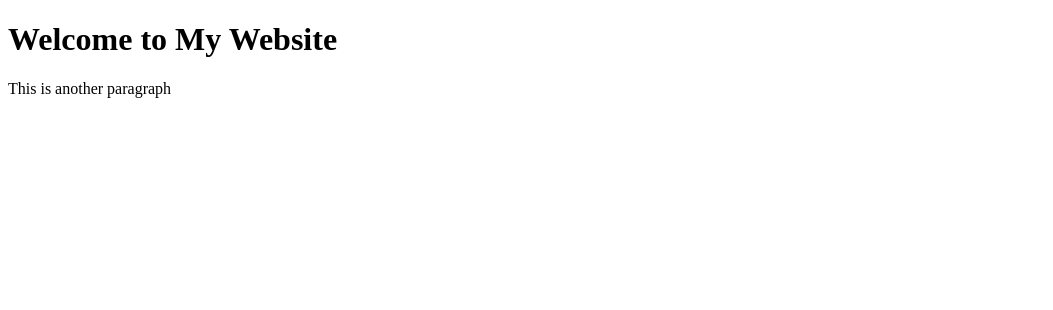
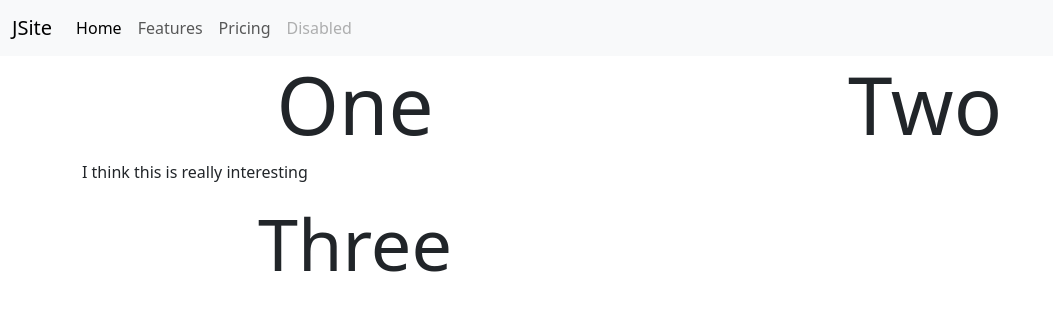
Before and after one commit to SzJasonHuang/PersonalWebsite, a plain HTML site: page index.html in a window 1280 px wide. Shown: the whole page, without its empty margins (0-1053 px from the left). Drawn offline with nearby package versions, Linux system fonts and the light colour scheme.

Commit message:
Add_Homepage

```diff
--- a/index.html
+++ b/index.html
@@ -1,18 +1,64 @@
-<!DOCTYPE html>
+<!doctype html>
 <html lang="en">
-  <head>
-    <meta charset="UTF-8">
-    <meta name="viewport" content="width=device-width, initial-scale=1.0">
-    <meta http-equiv="X-UA-Compatible" content="ie=edge">
-    <title>My Website</title>
-    <link rel="stylesheet" href="./style.css">
-    <link rel="icon" href="./favicon.ico" type="image/x-icon">
-  </head>
-  <body>
-    <main>
-        <h1>Welcome to My Website</h1>
-        <p>This is another paragraph</p>
-    </main>
-    <script src="index.js"></script>
-  </body>
+
+<head>
+  <meta charset="utf-8">
+  <meta name="viewport" content="width=device-width, initial-scale=1">
+  <title>Bootstrap demo</title>
+  <link href="https://cdn.jsdelivr.net/npm/bootstrap@5.3.3/dist/css/bootstrap.min.css" rel="stylesheet"
+    integrity="sha384-QWTKZyjpPEjISv5WaRU9OFeRpok6YctnYmDr5pNlyT2bRjXh0JMhjY6hW+ALEwIH" crossorigin="anonymous">
+</head>
+
+<body>
+
+  <nav class="navbar navbar-expand-lg bg-body-tertiary">
+    <div class="container-fluid">
+      <a class="pt-20 navbar-brand" href="/page.html">JSite</a>
+      <button class="navbar-toggler" type="button" data-bs-toggle="collapse" data-bs-target="#navbarNav" aria-controls="navbarNav" aria-expanded="false" aria-label="Toggle navigation">
+        <span class="navbar-toggler-icon"></span>
+      </button>
+      <div class="collapse navbar-collapse" id="navbarNav">
+        <ul class="navbar-nav">
+          <li class="nav-item">
+            <a class="nav-link active" aria-current="page" href="#">Home</a>
+          </li>
+          <li class="nav-item">
+            <a class="nav-link" href="#">Features</a>
+          </li>
+          <li class="nav-item">
+            <a class="nav-link" href="#">Pricing</a>
+          </li>
+          <li class="nav-item">
+            <a class="nav-link disabled" aria-disabled="true">Disabled</a>
+          </li>
+        </ul>
+      </div>
+    </div>
+  </nav>
+
+  <script src="https://cdn.jsdelivr.net/npm/bootstrap@5.3.3/dist/js/bootstrap.bundle.min.js"
+    integrity="sha384-YvpcrYf0tY3lHB60NNkmXc5s9fDVZLESaAA55NDzOxhy9GkcIdslK1eN7N6jIeHz"
+    crossorigin="anonymous"></script>
+  <div class="container">
+    <div class="row">
+      <div class="col">
+        <h1 class="text-center display-1">One</h1>
+        <p>I think this is really interesting </p>
+      </div>
+      <div class="col">
+        <h1 class="text-center display-1">Two</h1>
+      </div>
+    </div>
+    <div class="row">
+      <div class="col">
+        <h1 class="text-center display-2">Three</h1>
+
+      </div>
+      <div class="col">
+
+      </div>
+    </div>
+  </div>
+</body>
+
 </html>
```
Also changed, not shown: home_page.html (added, +7 -0 lines).
